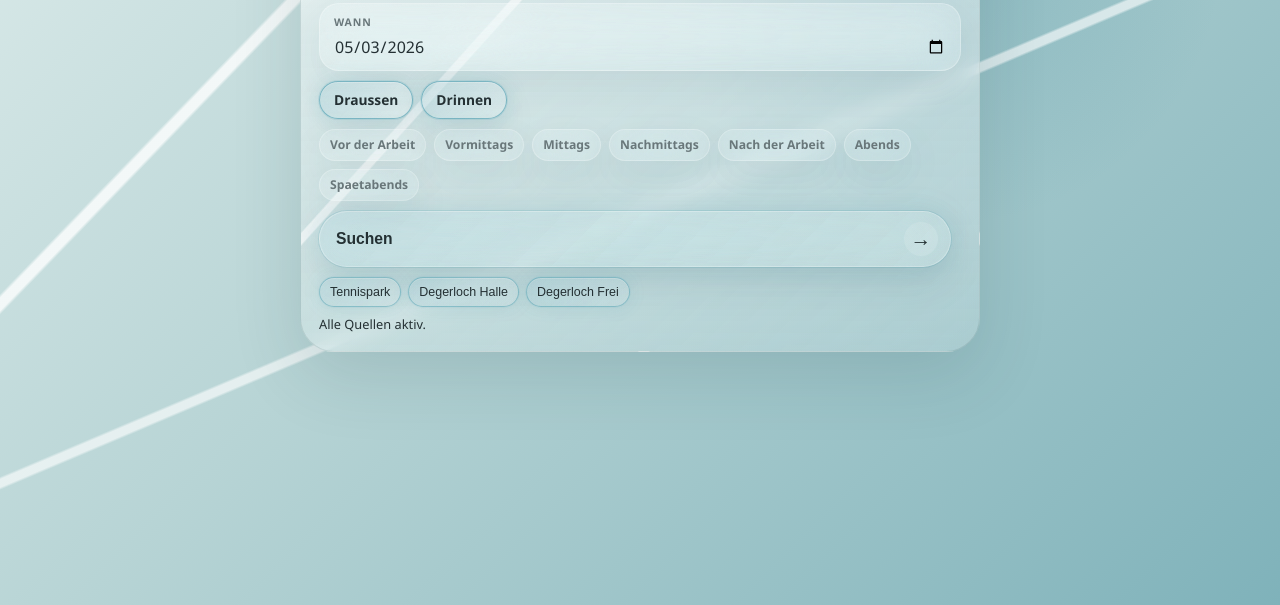
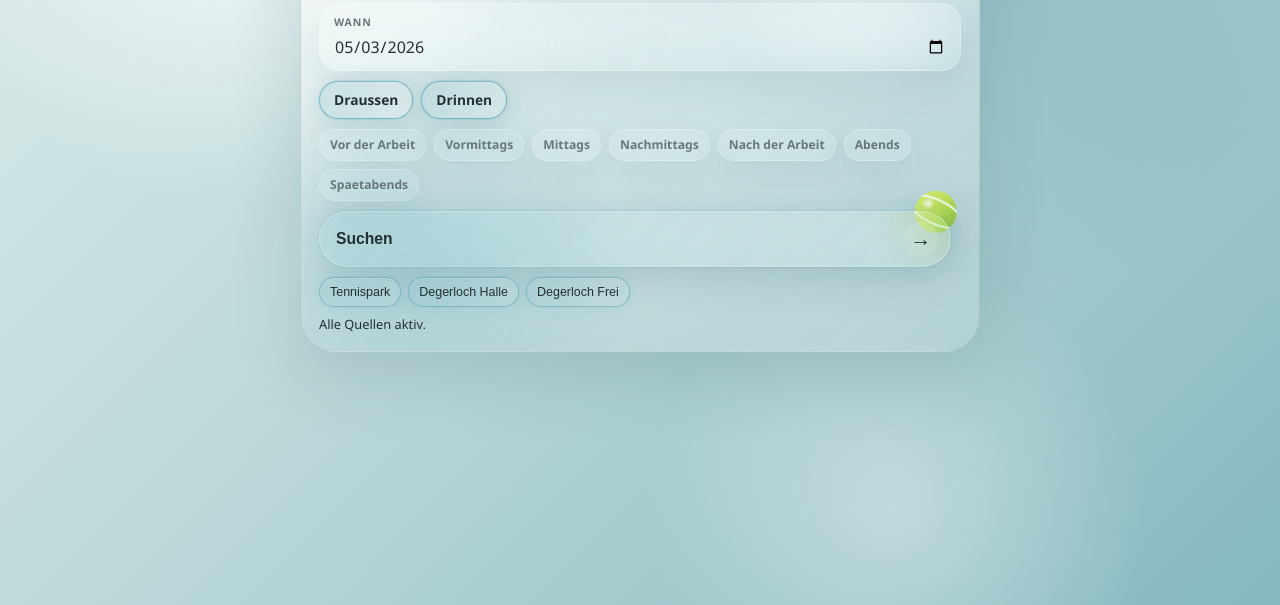
Before and after one commit to pk2yh9m4qm-star/Tennisfinder-V2, a website: page index.html in a window 1280 px wide. Shown: the part 195-800 px from the top of the page. Drawn offline with Linux system fonts and the light colour scheme.

Commit message:
Add files via upload

```diff
--- a/index.html
+++ b/index.html
@@ -10,6 +10,10 @@
     <div class="page-shell">
       <main class="app-shell">
         <section class="search-stage" aria-label="Suche nach Tennisplaetzen">
+          <div class="ambient-tennis-ball" aria-hidden="true">
+            <span></span>
+          </div>
+
           <div class="app-topbar">
             <div class="brand-mark" aria-hidden="true">
               <span></span>
--- a/styles.css
+++ b/styles.css
@@ -39,10 +39,10 @@
   font-family: "Avenir Next", "Nunito Sans", "Segoe UI", sans-serif;
   color: var(--text);
   background:
-    linear-gradient(134deg, transparent 0 23%, rgba(255, 255, 255, 0.78) 23.2% 23.8%, transparent 24% 100%),
-    linear-gradient(157deg, transparent 0 50%, rgba(255, 255, 255, 0.62) 50.2% 50.8%, transparent 51% 100%),
-    radial-gradient(circle at 74% 18%, rgba(47, 128, 149, 0.24), transparent 24%),
-    linear-gradient(135deg, #dcebea 0%, #b7d4d5 42%, #7fb2ba 100%);
+    radial-gradient(circle at 18% 12%, rgba(255, 255, 255, 0.72), transparent 24%),
+    radial-gradient(circle at 80% 18%, rgba(47, 128, 149, 0.22), transparent 28%),
+    radial-gradient(circle at 70% 88%, rgba(255, 255, 255, 0.36), transparent 22%),
+    linear-gradient(135deg, #dcebea 0%, #b9d7d8 46%, #86b8bf 100%);
 }
 
 .page-shell {
@@ -55,6 +55,8 @@
   margin: 0 auto;
   display: grid;
   gap: 20px;
+  animation: shell-arrive 760ms cubic-bezier(0.2, 0.8, 0.2, 1) both;
+  transform-origin: 50% 24px;
 }
 
 .search-stage,
@@ -73,9 +75,99 @@
 .search-stage {
   padding: 16px;
   background:
-    linear-gradient(132deg, transparent 0 30%, rgba(255, 255, 255, 0.64) 30.2% 31%, transparent 31.2% 100%),
+    radial-gradient(circle at 82% 18%, rgba(255, 255, 255, 0.5), transparent 22%),
+    radial-gradient(circle at 16% 88%, rgba(58, 147, 168, 0.18), transparent 32%),
     linear-gradient(180deg, rgba(255, 255, 255, 0.5), rgba(230, 241, 240, 0.34)),
     linear-gradient(135deg, rgba(212, 231, 230, 0.38), rgba(56, 133, 152, 0.16));
+}
+
+.search-stage::before,
+.results-stage::before {
+  content: "";
+  position: absolute;
+  inset: 1px;
+  border-radius: inherit;
+  background:
+    linear-gradient(135deg, rgba(255, 255, 255, 0.36), transparent 34%),
+    radial-gradient(circle at 14% 18%, rgba(255, 255, 255, 0.36), transparent 28%);
+  pointer-events: none;
+}
+
+.search-stage > *,
+.results-stage > * {
+  position: relative;
+  z-index: 1;
+}
+
+.ambient-tennis-ball {
+  position: absolute;
+  right: 22px;
+  bottom: 118px;
+  z-index: 0;
+  width: 42px;
+  height: 42px;
+  opacity: 0.9;
+  filter: drop-shadow(0 14px 18px rgba(26, 62, 72, 0.18));
+  animation: ball-float 4.8s ease-in-out infinite;
+}
+
+.ambient-tennis-ball span {
+  display: block;
+  width: 100%;
+  height: 100%;
+  border-radius: 50%;
+  background:
+    radial-gradient(circle at 34% 28%, rgba(255, 255, 255, 0.92), transparent 16%),
+    linear-gradient(135deg, #dff36d, #b8dc48 52%, #78b42f);
+  position: relative;
+  overflow: hidden;
+}
+
+.ambient-tennis-ball span::before,
+.ambient-tennis-ball span::after {
+  content: "";
+  position: absolute;
+  inset: 8px -8px;
+  border: 2px solid rgba(255, 255, 255, 0.78);
+  border-left-color: transparent;
+  border-right-color: transparent;
+  border-radius: 50%;
+  transform: rotate(33deg);
+}
+
+.ambient-tennis-ball span::after {
+  transform: rotate(213deg);
+}
+
+@keyframes shell-arrive {
+  0% {
+    opacity: 0;
+    transform: translateY(18px) scale(0.985);
+    filter: blur(7px);
+  }
+  62% {
+    opacity: 1;
+    transform: translateY(-2px) scale(1.004);
+    filter: blur(0);
+  }
+  100% {
+    opacity: 1;
+    transform: translateY(0) scale(1);
+    filter: blur(0);
+  }
+}
+
+@keyframes ball-float {
+  0%,
+  100% {
+    transform: translate3d(0, 0, 0) rotate(-8deg);
+  }
+  45% {
+    transform: translate3d(-8px, -14px, 0) rotate(16deg);
+  }
+  70% {
+    transform: translate3d(3px, -6px, 0) rotate(8deg);
+  }
 }
 
 .results-stage {
@@ -872,4 +964,24 @@
   .loading-overlay {
     inset: 86px 14px 14px;
   }
+
+  .ambient-tennis-ball {
+    right: 16px;
+    bottom: 104px;
+    width: 34px;
+    height: 34px;
+    opacity: 0.76;
+  }
 }
+
+@media (prefers-reduced-motion: reduce) {
+  .app-shell,
+  .ambient-tennis-ball,
+  .search-button::before,
+  .search-button::after,
+  .status-bubble .live-dot,
+  .tennis-ball,
+  .tennis-shadow {
+    animation: none;
+  }
+}
```
